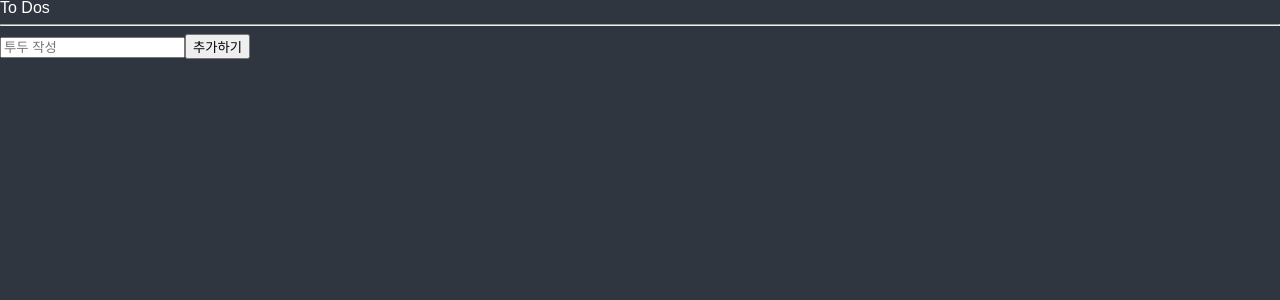
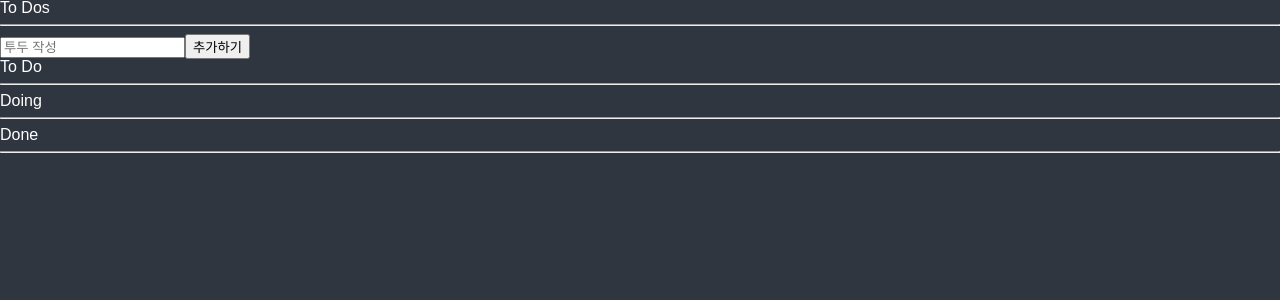
Before and after one commit to mocking-tiger/todo-list, a React (Create React App) app: page / in a window 1280 px wide. Shown: the top 300 px of the page. Built offline with nearby package versions, Linux system fonts and the light colour scheme; a web font is replaced by a local one.

Commit message:
chore: recoil selector로 값 받아오기

```diff
--- a/src/atoms.ts
+++ b/src/atoms.ts
@@ -1,4 +1,4 @@
-import { atom } from "recoil";
+import { atom, selector } from "recoil";
 
 export interface IToDo {
   text: string;
@@ -10,3 +10,16 @@
   key: "toDo",
   default: [],
 });
+
+export const toDoSelector = selector({
+  key: "toDoSelector",
+  get: ({ get }) => {
+    const toDos = get(toDoState);
+    // return toDos.length;
+    return [
+      toDos.filter((toDo) => toDo.category === "TODO"),
+      toDos.filter((toDo) => toDo.category === "DOING"),
+      toDos.filter((toDo) => toDo.category === "DONE"),
+    ];
+  },
+});
--- a/src/components/ToDoList.tsx
+++ b/src/components/ToDoList.tsx
@@ -1,21 +1,36 @@
 import CreateToDo from "./CreateToDo";
 import ToDo from "./ToDo";
 import { useRecoilValue } from "recoil";
-import { toDoState } from "../atoms";
+import { toDoSelector } from "../atoms";
 
 export default function ToDoList() {
-  const toDos = useRecoilValue(toDoState); // useState처럼 value,setValue를 한번에 불러올 수 있음
-  console.log(toDos);
+  const [toDo, doing, done] = useRecoilValue(toDoSelector);
   return (
     <div>
       <h1>To Dos</h1>
       <hr />
       <CreateToDo />
+      <h2>To Do</h2>
       <ul>
-        {toDos.map((toDo) => (
+        {toDo.map((toDo) => (
           <ToDo key={toDo.id} {...toDo} />
         ))}
       </ul>
+      <hr />
+      <h2>Doing</h2>
+      <ul>
+        {doing.map((toDo) => (
+          <ToDo key={toDo.id} {...toDo} />
+        ))}
+      </ul>
+      <hr />
+      <h2>Done</h2>
+      <ul>
+        {done.map((toDo) => (
+          <ToDo key={toDo.id} {...toDo} />
+        ))}
+      </ul>
+      <hr />
     </div>
   );
 }
```
